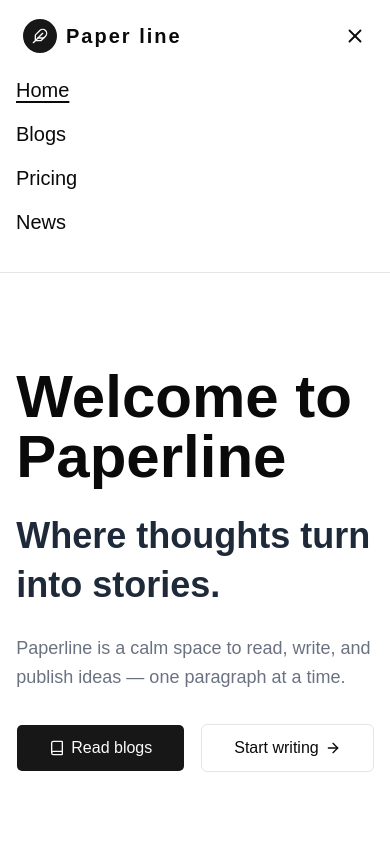
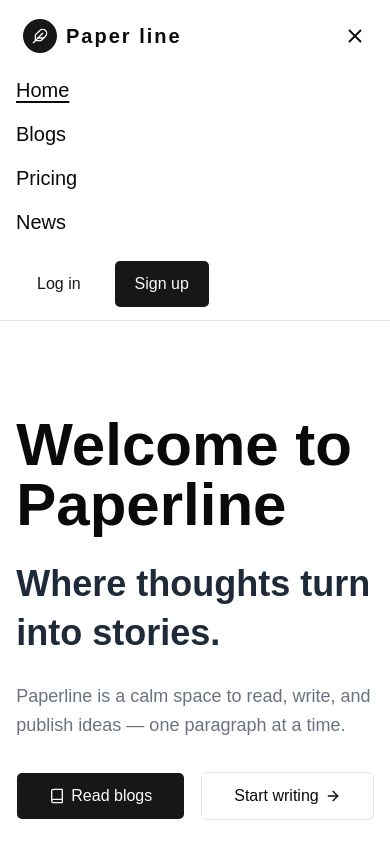
Before and after one commit to Afolabiyinka/Paperline, a React (Vite) app in the folder paperline-frontend/: page / in a window 390 px wide. Both pictures are taken after a click on the button 355 px from the left and 36 px from the top of the page. Shown: the top 844 px of the page. Built offline with nearby package versions, Linux system fonts and the light colour scheme.

Commit message:
Fixing the create blog stuff, css

```diff
--- a/paperline-frontend/src/app/home/pages/nav/NavBar.tsx
+++ b/paperline-frontend/src/app/home/pages/nav/NavBar.tsx
@@ -76,7 +76,7 @@ const NavBar = () => {
                   </Avatar>
                 </div>
               ) : (
-                <div className="hidden lg:flex items-center gap-3">
+                <div className="flex items-center gap-3">
                   <Button
                     variant="link"
                     onClick={() => navigate("/auth/login")}
--- a/paperline-frontend/src/app/main/components/BlogCard.tsx
+++ b/paperline-frontend/src/app/main/components/BlogCard.tsx
@@ -8,7 +8,7 @@ const BlogCard = ({ blog }: { blog: BlogPost }) => {
   const navigate = useNavigate();
   return (
     <motion.div
-      className="border h-fit cursor-pointer hover:bg-black/80 overflow-hidden  rounded-lg hover:text-white transition-all duration-300"
+      className="border w-full h-fit cursor-pointer hover:bg-black/80 overflow-hidden  rounded-lg hover:text-white transition-all duration-300"
       onClick={() => navigate(`/blogs/${blog.id}`)}
     >
       <img
```
